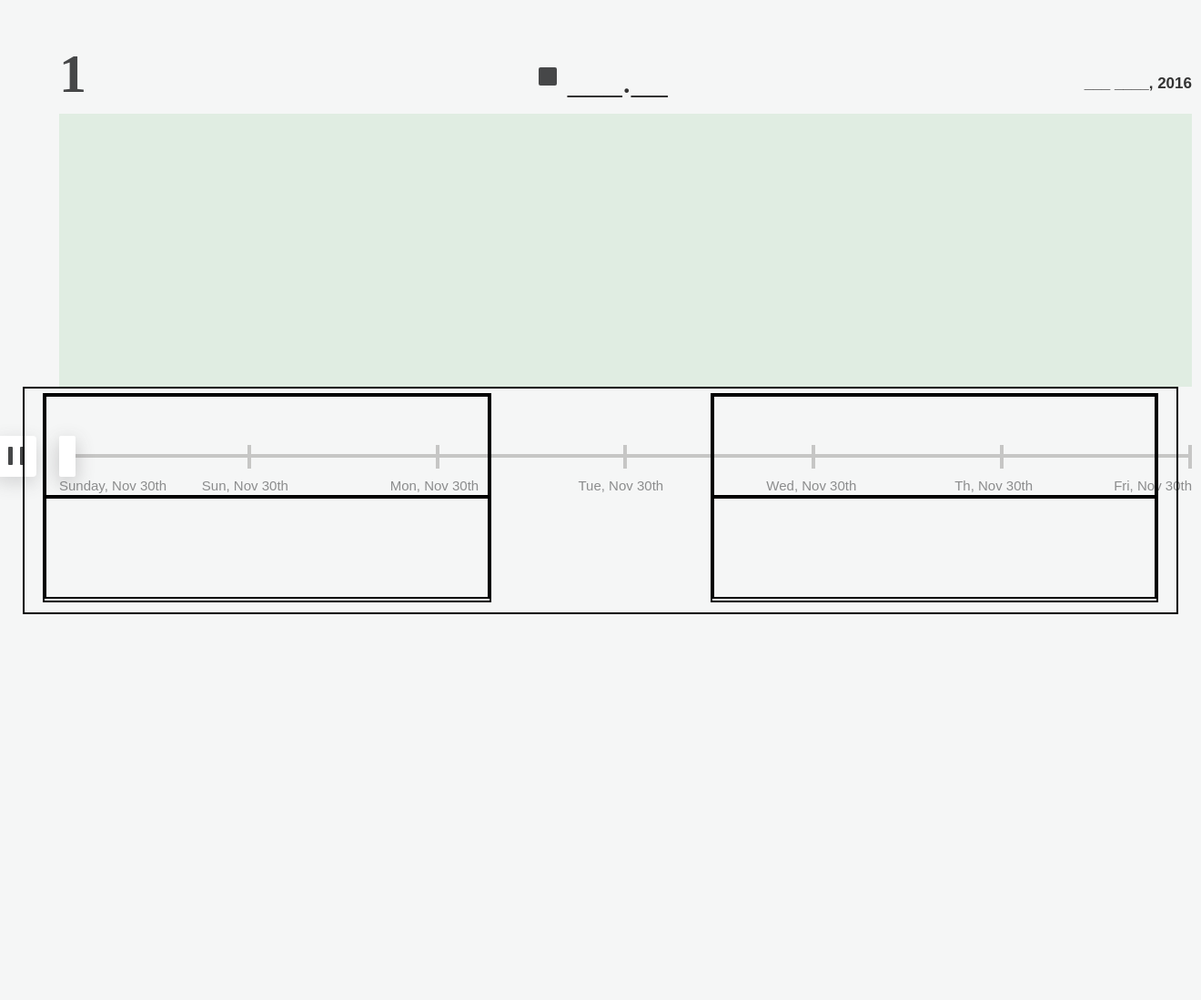
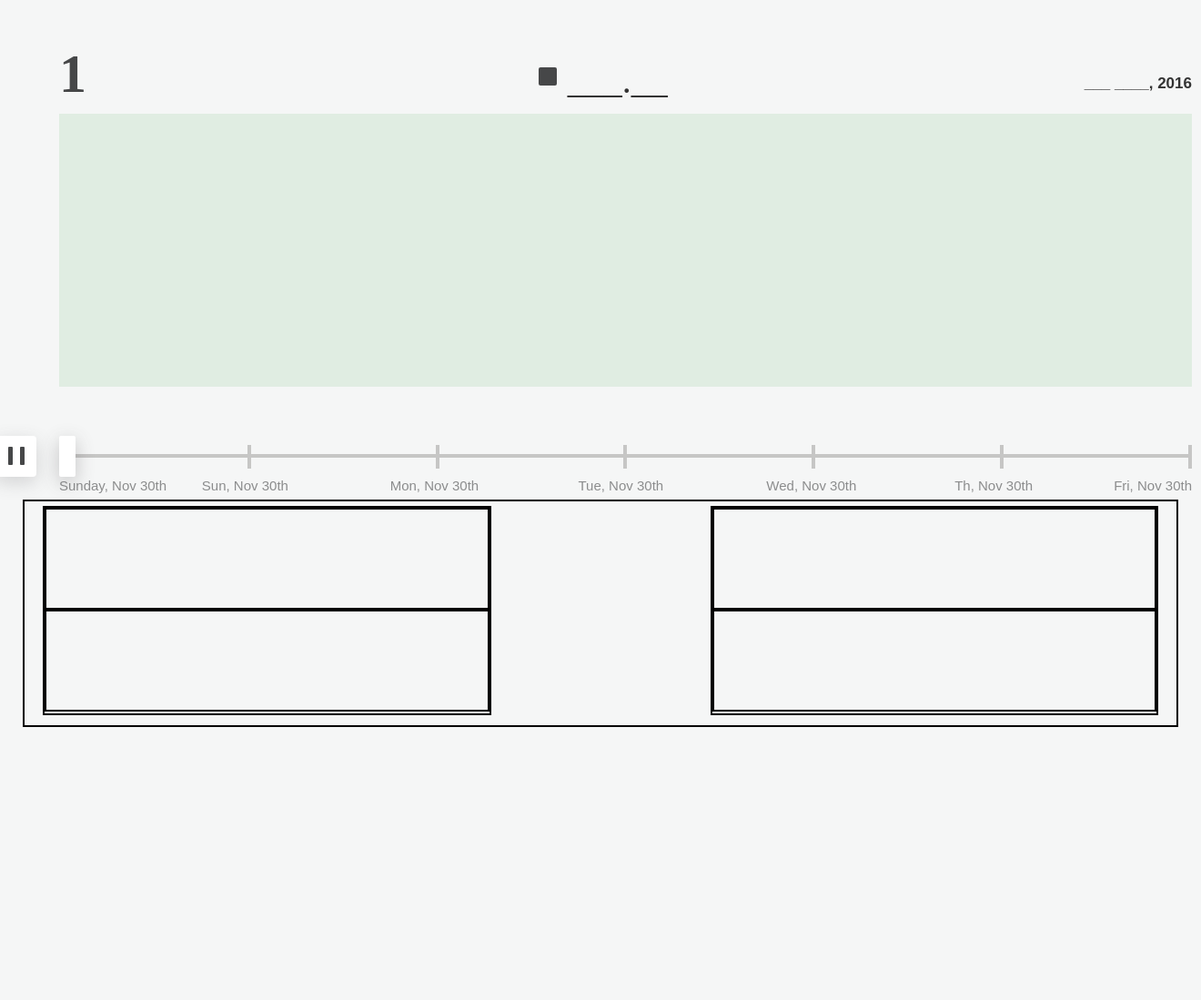
Before and after one commit to joshgarlitos/vestview, a Flask app: page /chart/1 in a window 1320 px wide. Shown: the part 81-1180 px from the top of the page at 91% size. Before the commit the page ends 756 px from the top, so only its background shows below. Run offline with Flask 2, Linux system fonts and the light colour scheme; data that the repository does not hold is empty; some libraries are stand-ins or nearby versions; some web fonts are replaced.

Commit message:
Fixes where the tweets and news div

```diff
--- a/app/static/css/chart.css
+++ b/app/static/css/chart.css
@@ -17,6 +17,7 @@
 /* Some overrides from previous styles */
 .container {
 	width: 1300px;
+	height: 550px;
 }
 
 .navbar {
@@ -224,6 +225,8 @@
 
 .timeline-row {
 	margin-top: 5rem;
+	height: 150px;
+
 }
 
 .control-button {
```
